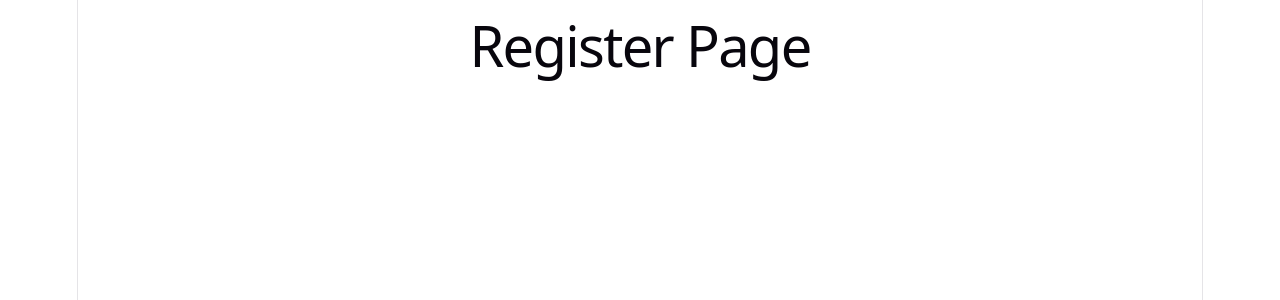
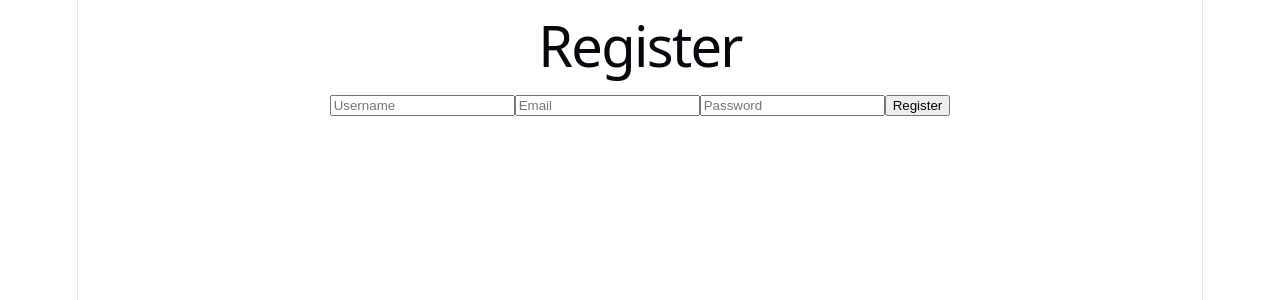
Before and after one commit to pablorb044/auth-api, a React (Vite) app in the folder auth-client/: page /register in a window 1280 px wide. Shown: the top 300 px of the page. Built offline with nearby package versions, Linux system fonts and the light colour scheme.

Commit message:
feat: complete frontend authentication flow

```diff
--- a/auth-client/src/context/AuthContext.jsx
+++ b/auth-client/src/context/AuthContext.jsx
@@ -22,10 +22,6 @@ const login = async (email, password) => {
 
   saveToken(token)
   setToken(token)
-
-  const user = await getProfile(token)
-
-  setUser(user)
 }
 
 
--- a/auth-client/src/pages/Profile.jsx
+++ b/auth-client/src/pages/Profile.jsx
@@ -1,17 +1,33 @@
-import { useContext } from 'react'
-import { AuthContext } from '../context/AuthContext'
+import { useAuth } from '../hooks/useAuth'
+import { useNavigate } from 'react-router-dom'
 
 function Profile() {
-  const { user } = useContext(AuthContext)
+
+  const { user, logout } = useAuth()
+
+  const navigate = useNavigate()
+
+
+  const handleLogout = () => {
+    logout()
+    navigate('/login')
+  }
+
 
   return (
-    <>
+    <div>
+
       <h1>Profile Page</h1>
 
-      <pre>
-        {JSON.stringify(user, null, 2)}
-      </pre>
-    </>
+      <h2>{user?.username}</h2>
+
+      <p>{user?.email}</p>
+
+      <button onClick={handleLogout}>
+        Logout
+      </button>
+
+    </div>
   )
 }
 
--- a/auth-client/src/pages/Register.jsx
+++ b/auth-client/src/pages/Register.jsx
@@ -1,7 +1,84 @@
+import { useState } from 'react'
+import { useNavigate } from 'react-router-dom'
+import { register } from '../services/auth.api'
+
+
 function Register() {
+
+  const navigate = useNavigate()
+
+  const [username, setUsername] = useState('')
+  const [email, setEmail] = useState('')
+  const [password, setPassword] = useState('')
+
+
+  const handleSubmit = async (e) => {
+
+    e.preventDefault()
+
+    try {
+
+      await register({
+        username,
+        email,
+        password
+      })
+
+      navigate('/login')
+
+    } catch (error) {
+
+      console.error(error)
+
+    }
+
+  }
+
+
   return (
-    <h1>Register Page</h1>
+    <div>
+
+      <h1>Register</h1>
+
+
+      <form onSubmit={handleSubmit}>
+
+
+        <input
+          type="text"
+          placeholder="Username"
+          value={username}
+          onChange={(e) => setUsername(e.target.value)}
+        />
+
+
+        <input
+          type="email"
+          placeholder="Email"
+          value={email}
+          onChange={(e) => setEmail(e.target.value)}
+        />
+
+
+        <input
+          type="password"
+          placeholder="Password"
+          value={password}
+          onChange={(e) => setPassword(e.target.value)}
+        />
+
+
+        <button type="submit">
+          Register
+        </button>
+
+
+      </form>
+
+
+    </div>
   )
 }
 
+
 export default Register
```
